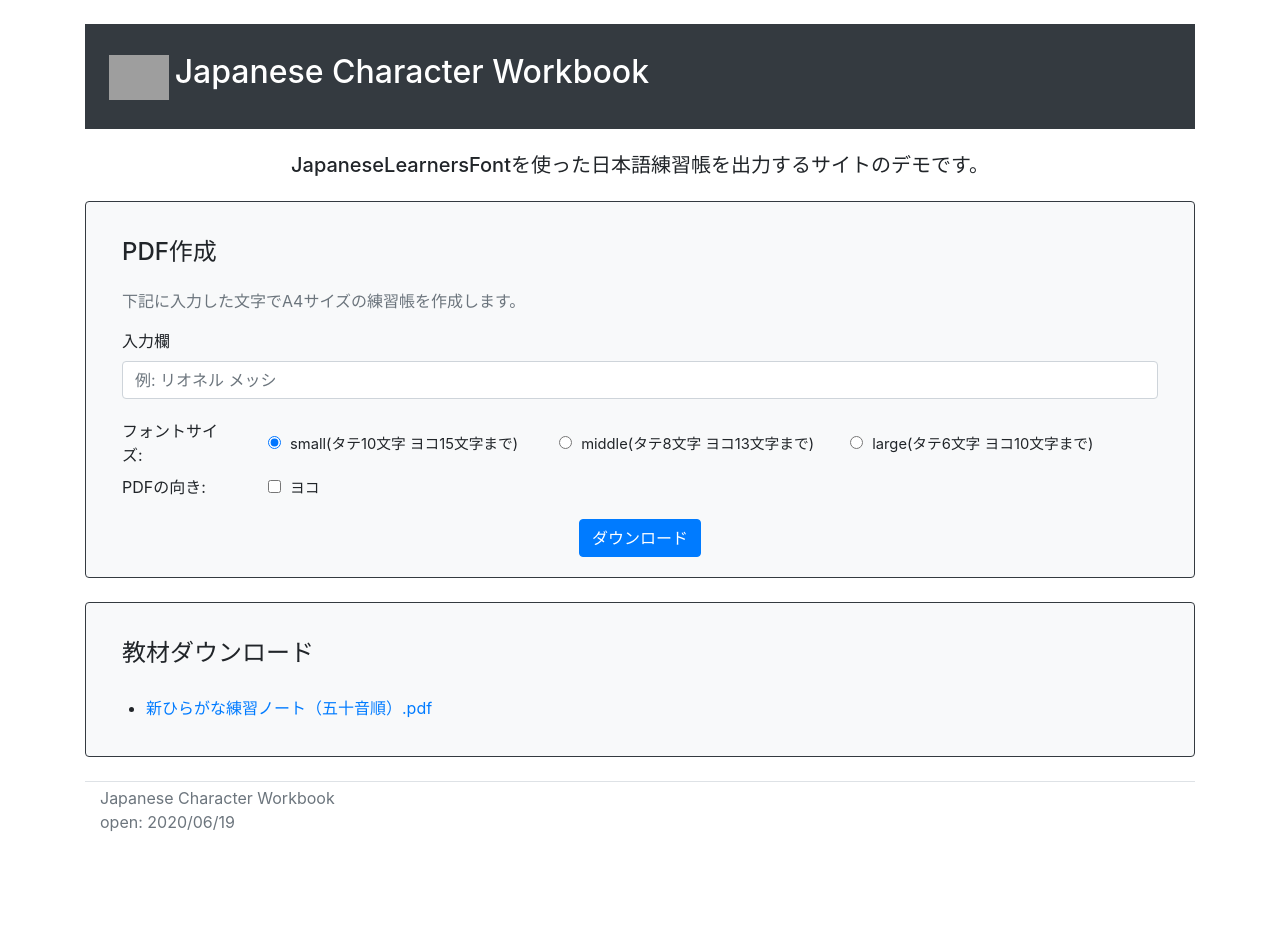
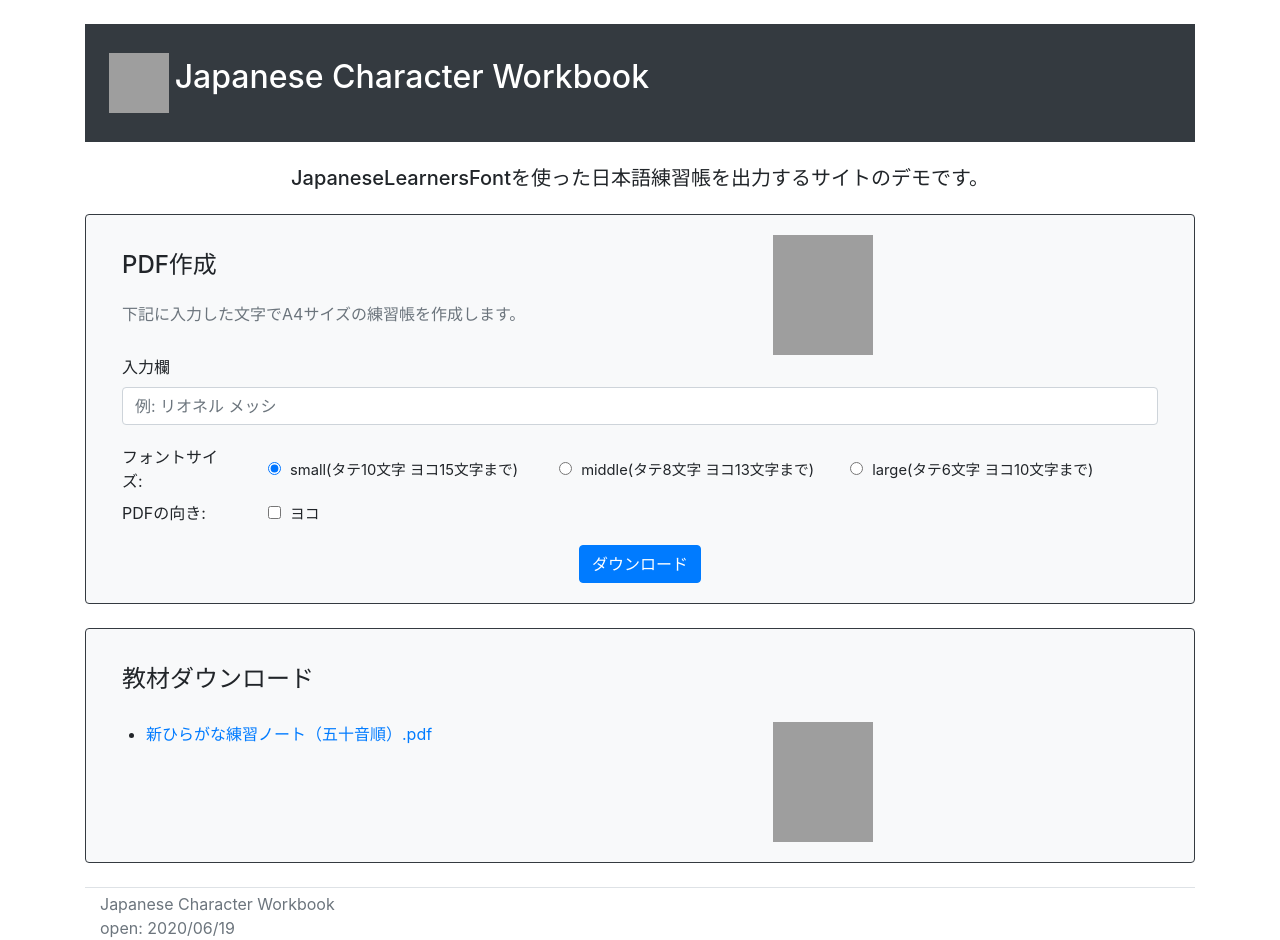
Before and after one commit to yuya-okada527/japanese-leaners-font-sample, a Flask app: page / in a window 1280 px wide. Before the commit the page ends 831 px from the top, so only its background shows below. Run offline with Flask 2, Linux system fonts and the light colour scheme; parts of the project's set-up code (start-up, migrations or seed data) failed here and were passed over; some libraries are stand-ins or nearby versions; grey boxes are pictures that could not be loaded.

Commit message:
add images

```diff
--- a/web/templates/index.html
+++ b/web/templates/index.html
@@ -8,8 +8,19 @@
 <!-- PDF作成フォーム -->
 <div class="card bg-light border-dark">
   <div class="card-body">
+    <div class="row">
+      <div class="col-6">
         <h4 class="card-title p-3">PDF作成</h4>
         <p class="card-subtitle text-muted mb-3 px-3">下記に入力した文字でA4サイズの練習帳を作成します。</p>
+      </div>
+      <div class="col-4">
+        <img src="https://japanse-character-workbook-public.s3-ap-northeast-1.amazonaws.com/images/Yoz.png"
+             width="100"
+             height="120"
+             class="mx-auto d-block"
+        >
+      </div>
+    </div>
     <form method="get" action="{{ url_for('create') }}">
       <div class="form-group px-3">
         <label class="control-label ">入力欄</label>
@@ -67,11 +78,22 @@
 <div class="card bg-light border-dark mt-4 mb-4">
   <div class="card-body">
     <h4 class="card-title p-3">教材ダウンロード</h4>
+    <div class="row">
+      <div class="col-6">
         <ul>
           {% for workbook in workbooks %}
           <li><a href="{{ url_for('download') + '?key=' + workbook.key }}">{{ workbook.name }}</a></li>
           {% endfor %}
         </ul>
+      </div>
+      <div class="col-4">
+        <img src="https://japanse-character-workbook-public.s3-ap-northeast-1.amazonaws.com/images/Toza.png"
+             width="100"
+             height="120"
+             class="mx-auto d-block"
+        >
+      </div>
+    </div>
   </div>
 </div>
 <script>
--- a/web/templates/layout.html
+++ b/web/templates/layout.html
@@ -3,6 +3,8 @@
 <head>
   <meta charset="UTF-8">
   <title>Japanese Character Workbook</title>
+  <!-- ファビコン -->
+  <link rel="shortcut icon" href="https://japanse-character-workbook-public.s3-ap-northeast-1.amazonaws.com/images/logo1.png">
   <!-- Bootstrap CDN -->
   <link rel="stylesheet" href="https://stackpath.bootstrapcdn.com/bootstrap/4.3.1/css/bootstrap.min.css" integrity="sha384-ggOyR0iXCbMQv3Xipma34MD+dH/1fQ784/j6cY/iJTQUOhcWr7x9JvoRxT2MZw1T" crossorigin="anonymous" >
 </head>
@@ -12,7 +14,10 @@
   <!-- ナビゲーション -->
   <nav class="navbar navbar-dark bg-dark p-4 my-4">
     <a class="navbar-brand " href="{{ url_for('index') }}">
-      <img class="img-fluid" src="http://japanse-character-workbook-public.s3-ap-northeast-1.amazonaws.com/images/logo1.png" width="60" height="60">
+      <img src="https://japanse-character-workbook-public.s3-ap-northeast-1.amazonaws.com/images/logo1.png"
+           width="60"
+           height="60"
+      >
       <span class="h2">Japanese Character Workbook</span>
     </a>
   </nav>
```
Lines whose indentation alone changed are shown as unchanged.
